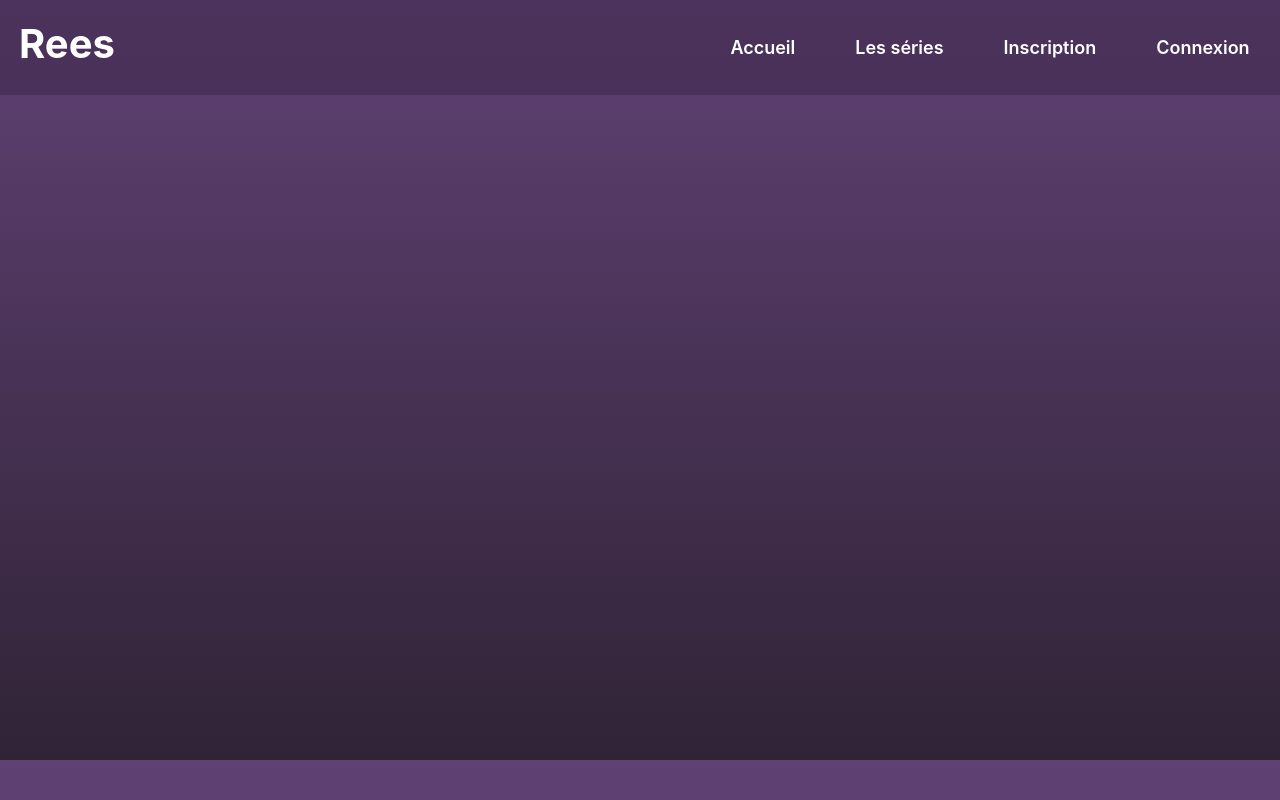
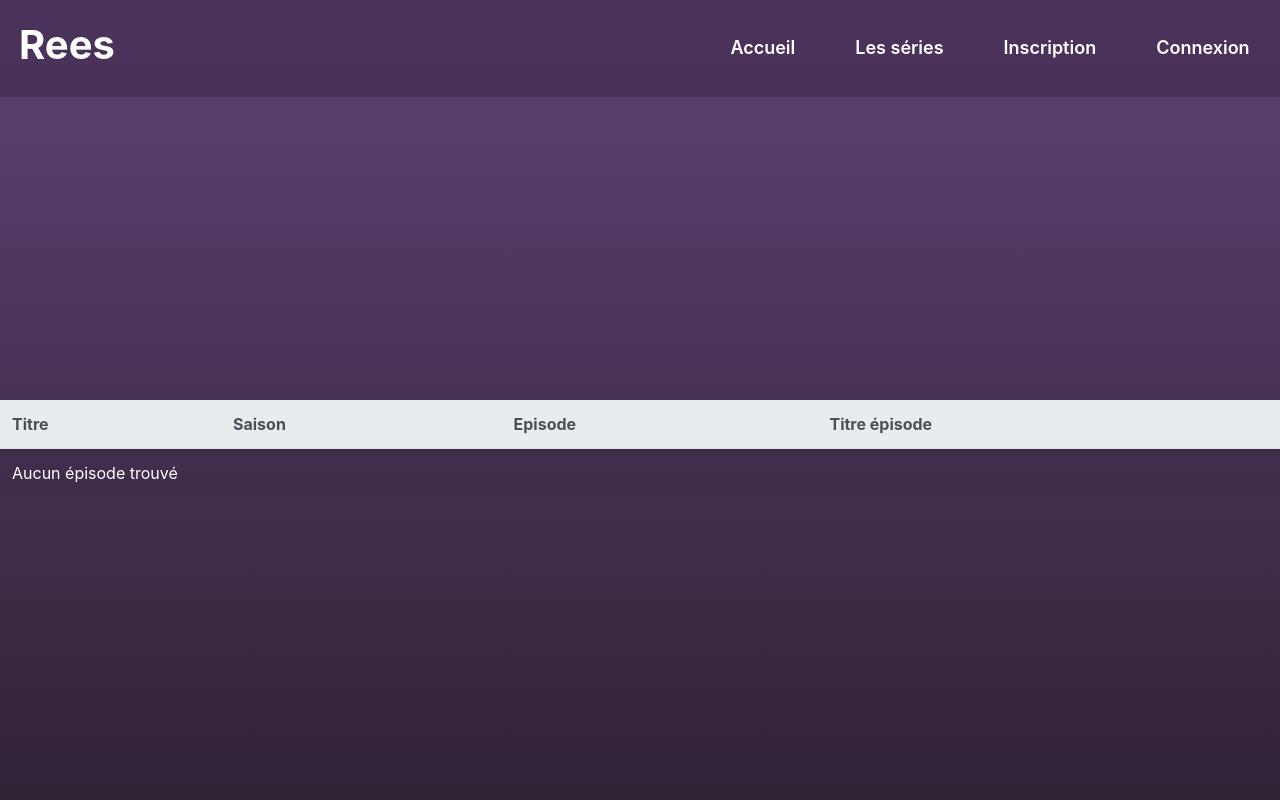
Before and after one commit to CaroleLf/Rees, a Symfony app: template Rees/templates/episode/tracked/index.html.twig in a window 1280 px wide. Run offline with Twig, Linux system fonts and the light colour scheme; the template is opened without the code that fills it, so the values that code supplies are empty; some libraries are stand-ins or nearby versions.

Commit message:
front-end finish for 'my episodes'

```diff
--- /dev/null
+++ b/Rees/public/css/episode.css
@@ -0,0 +1,41 @@
+* {
+    border: none;
+    color: white;
+}
+
+
+h5 {
+    color :  #91D7F2;
+}
+
+main {
+    padding-top: 7rem;
+    display: flex;
+    align-content: center;
+    justify-content: center;
+}
+.Allinfo__filter {
+    width: auto;
+    justify-content: flex-start;
+    flex-wrap: wrap;
+}
+
+.test {
+    display: flex;
+    max-width: 100vw;
+    flex-direction: column;
+    align-content: center;
+}
+
+
+tr,td {
+    margin: 0%;
+}
+
+a {
+    display: flex;
+}
+
+.inlineButton {
+    display: flex;
+}
--- a/Rees/src/Controller/SeriesController.php
+++ b/Rees/src/Controller/SeriesController.php
@@ -102,11 +102,10 @@ class SeriesController extends AbstractController
 
         $episodes = $entityManager->getRepository(Episode::class)
                     ->createQueryBuilder('e')
-            ->select('e', 's')
+                    ->select('e')
                     ->join('e.season', 's')
                     ->where('s.series = :series')
-            ->orderBy('s.number', 'ASC')
-            ->addOrderBy('e.number', 'ASC')
+                    ->orderBy('e.number', 'ASC')
                     ->setParameter('series', $series)
                     ->getQuery()
                     ->getResult();
--- a/Rees/src/Entity/Rating.php
+++ b/Rees/src/Entity/Rating.php
@@ -23,7 +23,7 @@ class Rating
     #[ORM\GeneratedValue(strategy: "IDENTITY")]
     private $id;
 
-    #[ORM\Column(name: "value", type: "integer", nullable: false)]
+    #[ORM\Column(name: "value", type: "float", nullable: false)]
     private $value;
 
     #[ORM\Column(name:"comment", type:"text", length:0, nullable:false)]
@@ -45,12 +45,12 @@ class Rating
         return $this->id;
     }
 
-    public function getValue(): ?int
+    public function getValue(): ?float
     {
         return $this->value;
     }
 
-    public function setValue(int $value): self
+    public function setValue(float $value): self
     {
         $this->value = $value;
 
--- a/Rees/templates/episode/tracked/index.html.twig
+++ b/Rees/templates/episode/tracked/index.html.twig
@@ -7,24 +7,57 @@
     <link href="{{ asset('/css/allSeries.css') }}" type="text/css" rel="stylesheet">
 	<link rel="shortcut icon" href="img/logo.png" >
 	<link href='https://css.gg/css' rel='stylesheet'>
+    <link href="{{ asset('/css/episode.css') }}" type="text/css" rel="stylesheet">
     <link href="https://cdn.jsdelivr.net/npm/remixicon@2.5.0/fonts/remixicon.css" rel="stylesheet">
 {% endblock %}
 
 {% block body %}
     {{ parent() }}
-         <div id="episode" class="work_container container grid ">
-        {% for episode in app.user.episode %}
-            <div class="episode d-flex flex-column">
-                <td>
-                    <a href="{{ path('app_episode_show', {'id': episode.id}) }}">
-
-                        <p> Séries {{ episode.season.series.title }}  // Saisons {{ episode.season.number }} // Episode {{episode.number}} </p>
-                    </a>
-                    </div>
-                    <div class="allGenre d-flex flex-row justify-content-center flex-wrap">
-                     </div>
-                </td>
-                </div>
-        {% endfor %}
+    <main class="min-vh-100 d-flex flex-column align-items-center ">
+         <table class="table table-striped">
+                    <thead class="thead-light">
+                        <tr class="border-0">
+                            <th class="border-0 min-vw-20">Titre  </th>
+                            <th class="email border-0 ">Saison</th>
+                            <th class="border-0 min-vw-20">Episode</th>
+                            <th class="border-0 min-vw-20">Titre épisode</th>
+                        </tr>
+                    </thead>
+                    <tbody>
+                    {% for episode in app.user.episode %}
+                        <tr>
+                            {% if  episode.season.series.title  %}
+                                <td class="border-0 w-25">
+                                    <a class="decoration-none text-white" href="{{ path('app_series_show', {'id': episode.season.series.id}) }}">
+                                        {{ episode.season.series.title }}
+                                    </a>
+                                </td>
+                            {% else %}
+                                <td class="border-0 min-vw-20"> N/A </td>
+                            {% endif %}
+                            {% if   episode.season.number %}
+                            <td class="email border-0 w-60">{{ episode.season.number }}</td>
+                            {% else %}
+                            <td class="border-0 min-vw-20"> N/A </td>
+                            {% endif %}
+                            {% if episode.number %}
+                                <td class="border-0 min-vw-20">{{ episode.number }}</td>
+                            {% else %}
+                                <td class="border-0 min-vw-20"> N/A </td>
+                            {% endif %}
+                            {% if episode.title %}
+                                <td class="border-0 min-vw-20">{{ episode.title }}</td>
+                            {% else %}
+                                <td class="border-0 min-vw-20"> N/A </td>
+                            {% endif %}
+                        </tr>
+                    {% else %}
+                        <tr>
+                            <td colspan="8">Aucun épisode trouvé</td>
+                        </tr>
+                    {% endfor %}
+                    </tbody>
+                </table>
         </div>
+    </main>
 {% endblock %}
```
Also changed, not shown: Rees/src/Form/RatingType.php (+15 -13 lines), Rees/templates/rating/_form.html.twig (+13 -2 lines), Rees/templates/series/show.html.twig (+7 -5 lines), 1 other file. Lines whose indentation alone changed are shown as unchanged.
